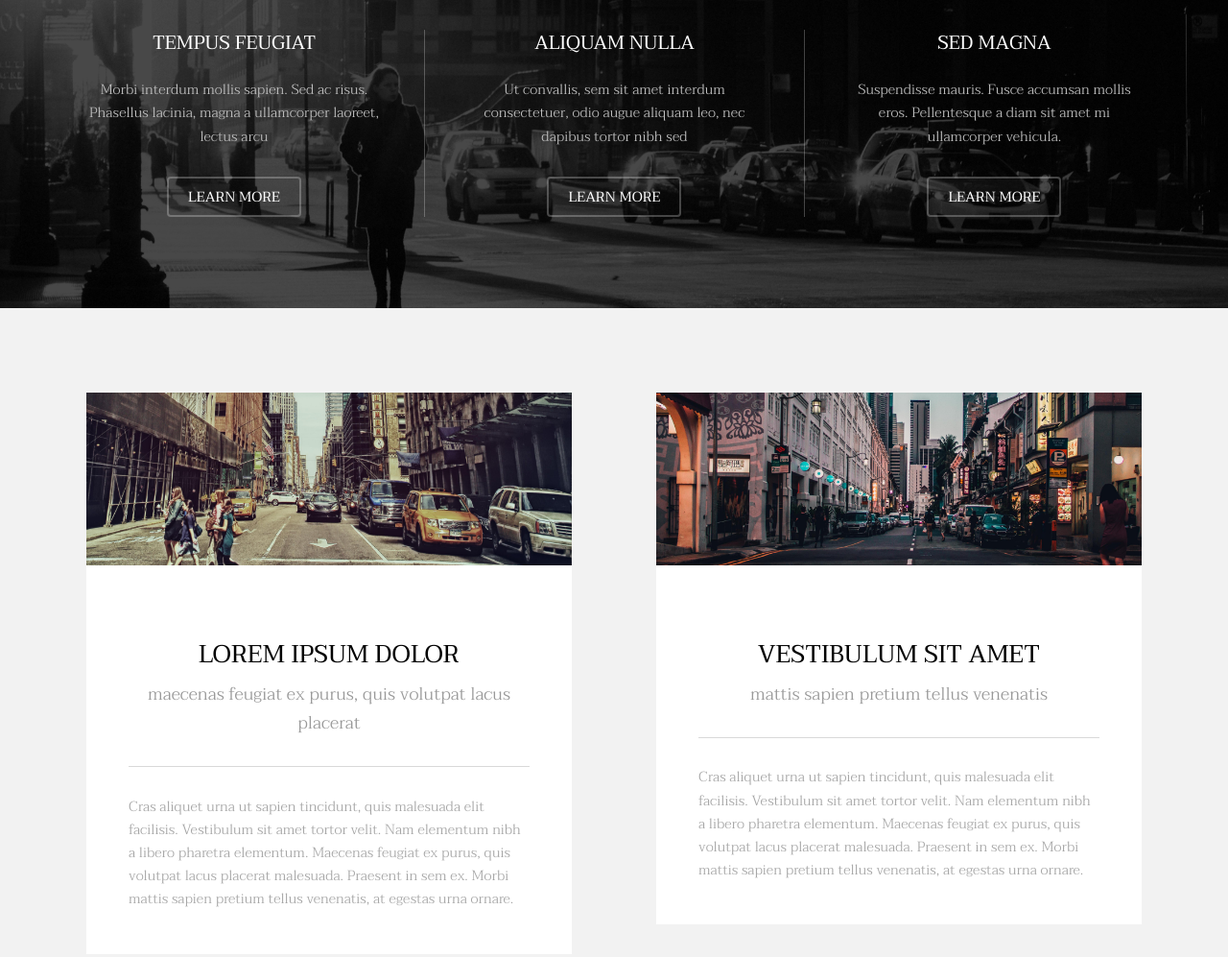
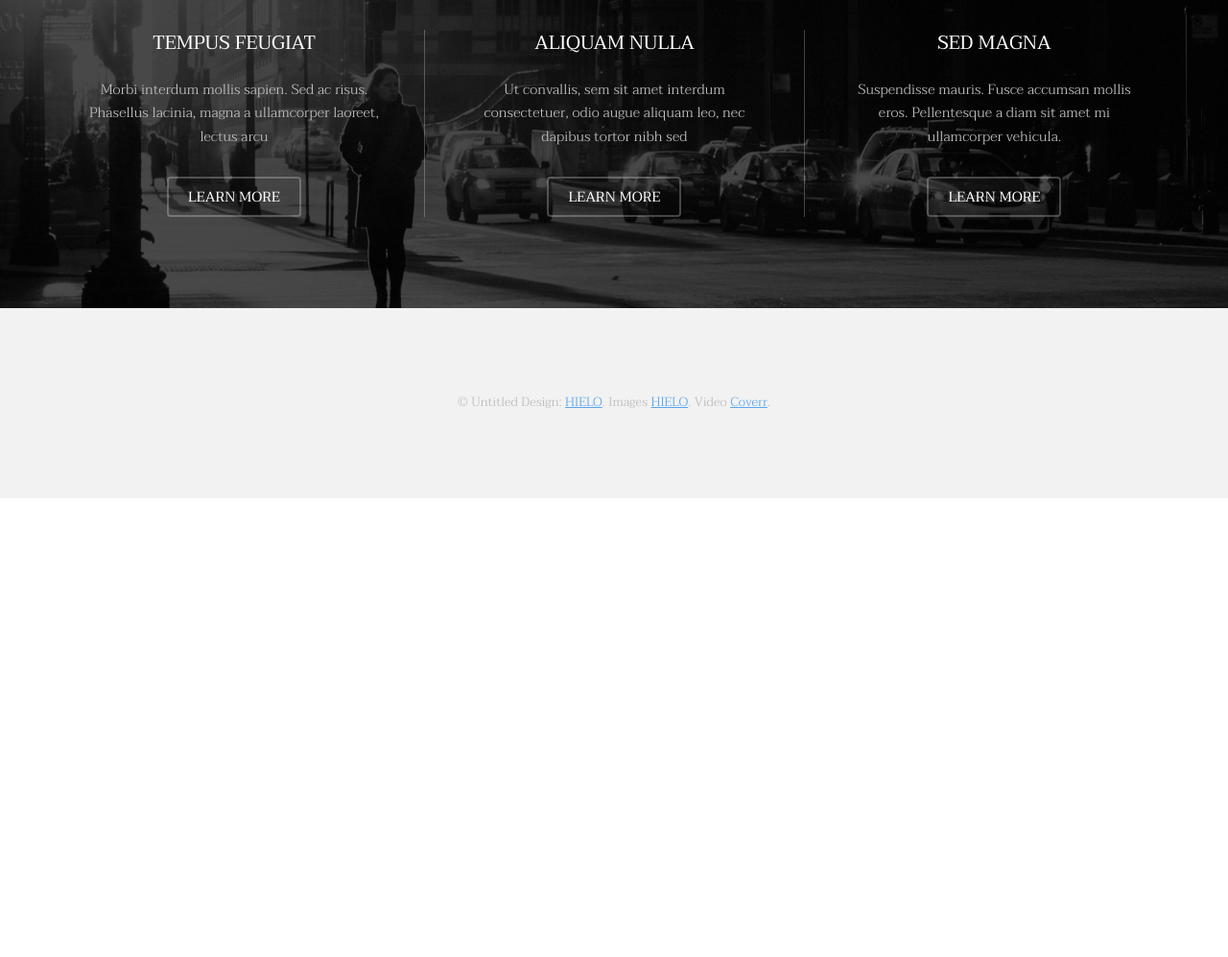
Before and after one commit to aduiglesias/04_REP_METROPOLITA, a plain HTML site: page index.html in a window 1280 px wide. Shown: the part 1789-2786 px from the top of the page at 96% size. After the commit the page ends 2308 px from the top, so only its background shows below. Drawn offline with Linux system fonts and the light colour scheme.

Commit message:
ocultación de los bloques no deseados por PATRICIA

```diff
--- a/assets/css/main.css
+++ b/assets/css/main.css
@@ -10,7 +10,8 @@
 
 /* Reset */
 
-	html, body, div, span, applet, object, iframe, h1, h2, h3, h4, h5, h6, p, blockquote, pre, a, abbr, acronym, address, big, cite, code, del, dfn, em, img, ins, kbd, q, s, samp, small, strike, strong, sub, sup, tt, var, b, u, i, center, dl, dt, dd, ol, ul, li, fieldset, form, label, legend, table, caption, tbody, tfoot, thead, tr, th, td, article, aside, canvas, details, embed, figure, figcaption, footer, header, hgroup, menu, nav, output, ruby, section, summary, time, mark, audio, video {
+#three, #four, #footer section { display:none}
+html, body, div, span, applet, object, iframe, h1, h2, h3, h4, h5, h6, p, blockquote, pre, a, abbr, acronym, address, big, cite, code, del, dfn, em, img, ins, kbd, q, s, samp, small, strike, strong, sub, sup, tt, var, b, u, i, center, dl, dt, dd, ol, ul, li, fieldset, form, label, legend, table, caption, tbody, tfoot, thead, tr, th, td, article, aside, canvas, details, embed, figure, figcaption, footer, header, hgroup, menu, nav, output, ruby, section, summary, time, mark, audio, video {
 		margin: 0;
 		padding: 0;
 		border: 0;
```
